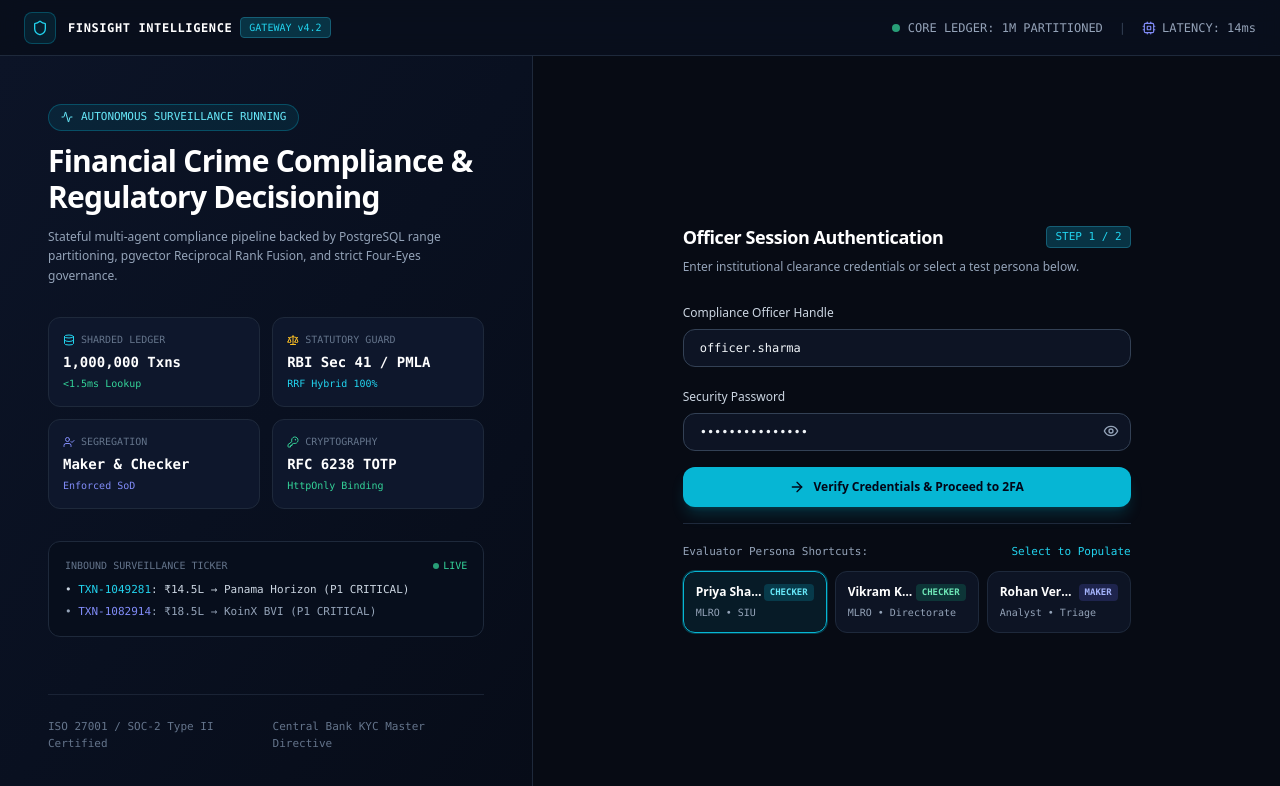
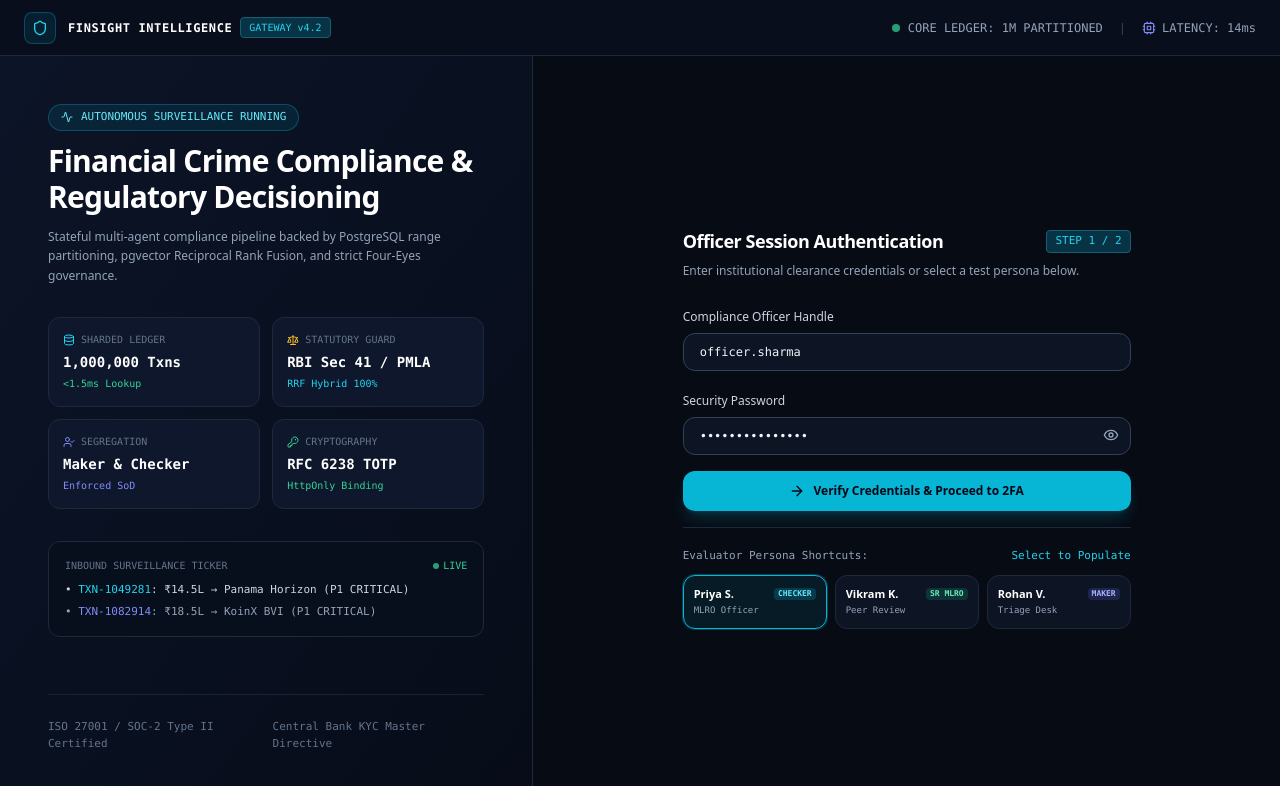
Before and after one commit to Anmol-Nayak-AI/finsight-ai, a React (Vite) app in the folder frontend/: page / in a window 1280 px wide. Shown: the top 786 px of the page. Built offline with nearby package versions, Linux system fonts and the light colour scheme.

Commit message:
style(ui): streamline evaluator persona shortcut badges and labels

```diff
--- a/frontend/src/App.jsx
+++ b/frontend/src/App.jsx
@@ -594,47 +594,47 @@ export default function App() {
                     <div className="grid grid-cols-3 gap-2">
                       <div
                         onClick={() => { setUsername('officer.sharma'); setPassword('Compliance@2026'); }}
-                        className={`p-3 rounded-xl border text-left transition cursor-pointer ${
+                        className={`p-2.5 rounded-xl border text-left transition cursor-pointer ${
                           username === 'officer.sharma'
                             ? 'bg-cyan-950/40 border-cyan-500 ring-1 ring-cyan-500/30'
                             : 'bg-[#0d1424] border-slate-800 hover:border-slate-700'
                         }`}
                       >
                         <div className="flex items-center justify-between">
-                          <span className="text-xs font-bold text-white truncate">Priya Sharma</span>
-                          <span className="text-[9px] font-mono px-1.5 py-0.5 rounded bg-cyan-500/20 text-cyan-300 font-bold shrink-0">CHECKER</span>
+                          <span className="text-[11px] font-bold text-white truncate">Priya S.</span>
+                          <span className="text-[8px] font-mono px-1 py-0.2 rounded bg-cyan-500/20 text-cyan-300 font-bold">CHECKER</span>
                         </div>
-                        <div className="text-[10px] text-slate-400 mt-1 font-mono truncate">MLRO &bull; SIU</div>
+                        <div className="text-[9px] text-slate-400 mt-0.5 font-mono">MLRO Officer</div>
                       </div>
 
                       <div
                         onClick={() => { setUsername('officer.kapoor'); setPassword('Senior@2026'); }}
-                        className={`p-3 rounded-xl border text-left transition cursor-pointer ${
+                        className={`p-2.5 rounded-xl border text-left transition cursor-pointer ${
                           username === 'officer.kapoor'
                             ? 'bg-emerald-950/40 border-emerald-500 ring-1 ring-emerald-500/30'
                             : 'bg-[#0d1424] border-slate-800 hover:border-slate-700'
                         }`}
                       >
                         <div className="flex items-center justify-between">
-                          <span className="text-xs font-bold text-white truncate">Vikram Kapoor</span>
-                          <span className="text-[9px] font-mono px-1.5 py-0.5 rounded bg-emerald-500/20 text-emerald-300 font-bold shrink-0">CHECKER</span>
+                          <span className="text-[11px] font-bold text-white truncate">Vikram K.</span>
+                          <span className="text-[8px] font-mono px-1 py-0.2 rounded bg-emerald-500/20 text-emerald-300 font-bold">SR MLRO</span>
                         </div>
-                        <div className="text-[10px] text-slate-400 mt-1 font-mono truncate">MLRO &bull; Directorate</div>
+                        <div className="text-[9px] text-slate-400 mt-0.5 font-mono">Peer Review</div>
                       </div>
 
                       <div
                         onClick={() => { setUsername('analyst.verma'); setPassword('Analyst@2026'); }}
-                        className={`p-3 rounded-xl border text-left transition cursor-pointer ${
+                        className={`p-2.5 rounded-xl border text-left transition cursor-pointer ${
                           username === 'analyst.verma'
                             ? 'bg-indigo-950/40 border-indigo-500 ring-1 ring-indigo-500/30'
                             : 'bg-[#0d1424] border-slate-800 hover:border-slate-700'
                         }`}
                       >
                         <div className="flex items-center justify-between">
-                          <span className="text-xs font-bold text-white truncate">Rohan Verma</span>
-                          <span className="text-[9px] font-mono px-1.5 py-0.5 rounded bg-indigo-500/20 text-indigo-300 font-bold shrink-0">MAKER</span>
+                          <span className="text-[11px] font-bold text-white truncate">Rohan V.</span>
+                          <span className="text-[8px] font-mono px-1 py-0.2 rounded bg-indigo-500/20 text-indigo-300 font-bold">MAKER</span>
                         </div>
-                        <div className="text-[10px] text-slate-400 mt-1 font-mono truncate">Analyst &bull; Triage</div>
+                        <div className="text-[9px] text-slate-400 mt-0.5 font-mono">Triage Desk</div>
                       </div>
                     </div>
                   </div>
```
